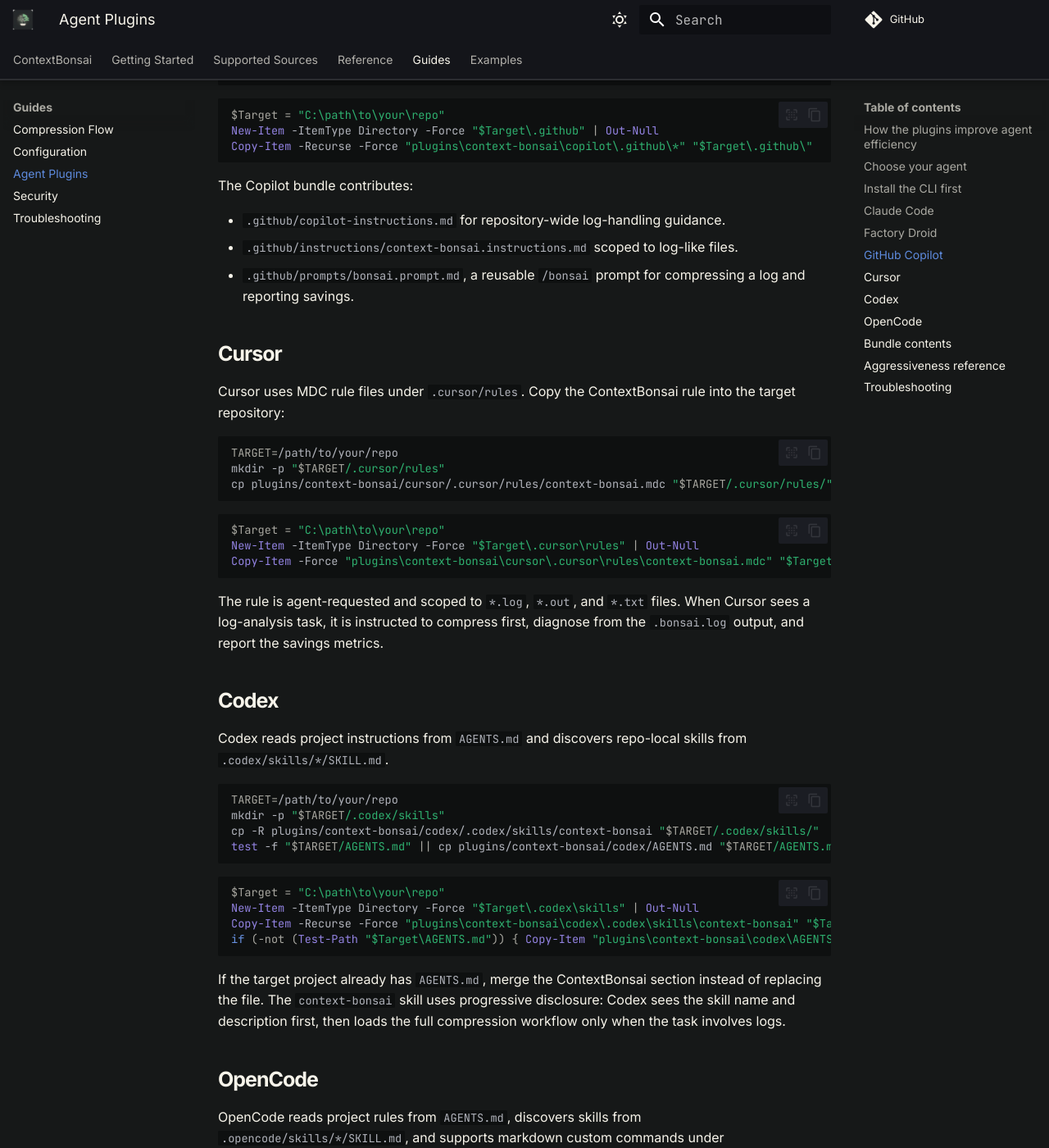
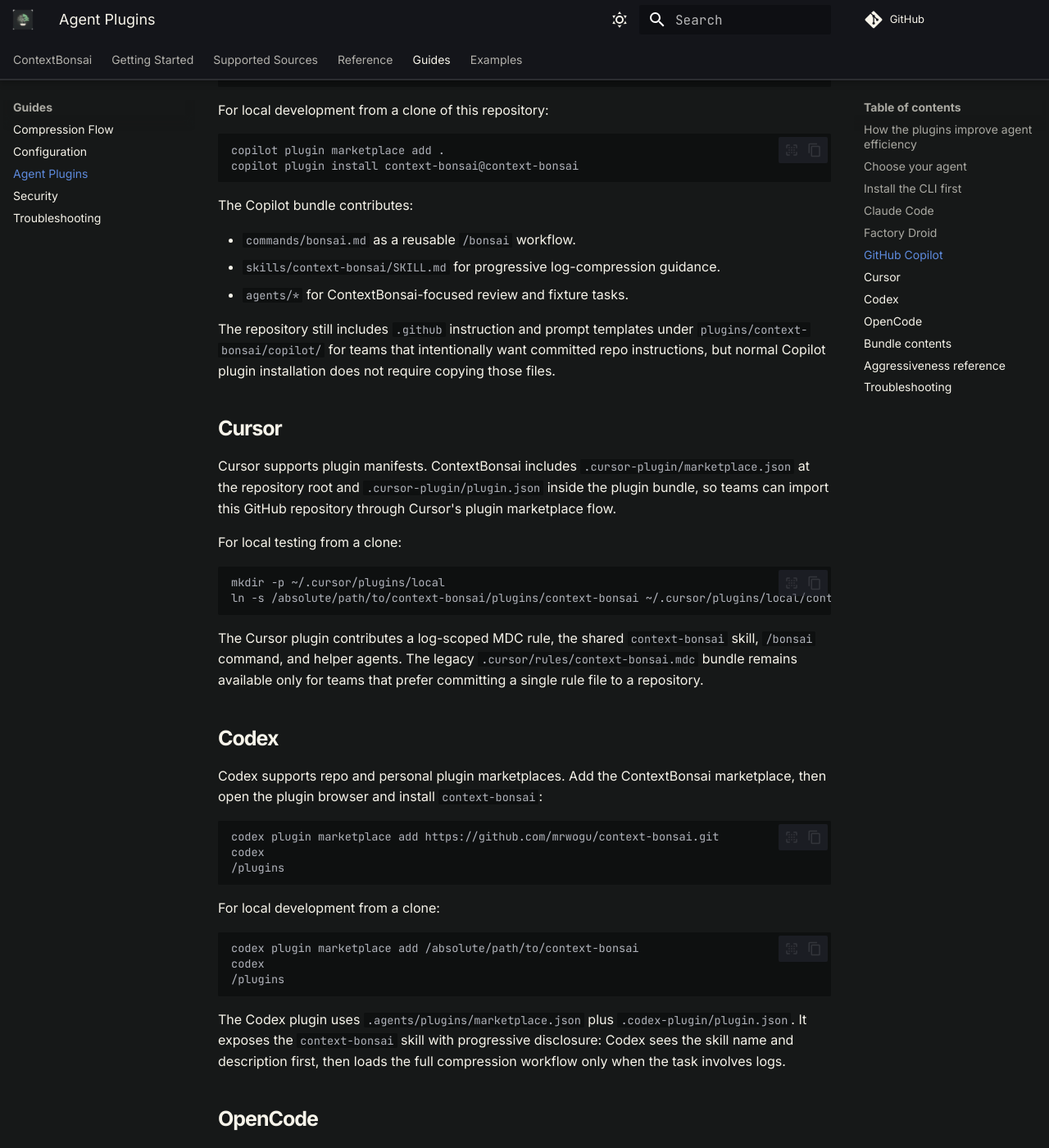
Before and after one commit to mrwogu/logstrip, an MkDocs documentation site: the page built from docs/guides/plugins.md, in a window 1280 px wide and 1400 px high, scrolled down 2763 px. Shown: the whole window at 82% size. Built offline with MkDocs 1.6.1 and Material for MkDocs 9.7.7, drawn with Linux system fonts in a browser that asks for light colours; comment, search, counter and statistics services are not loaded; some of the changed text lies outside the part shown.

Commit message:
feat: add marketplace manifests for agent plugins

````diff
--- a/docs/guides/plugins.md
+++ b/docs/guides/plugins.md
@@ -16,7 +16,7 @@ That gives the agent a smaller, higher-signal file plus measurable savings from
 | Less repetition        | Collapses duplicates and internal stack frames                          | The model spends attention on unique failure evidence  |
 | Safer sharing          | Keeps full raw logs out of chat unless explicitly requested             | Lower risk of copying noisy or sensitive log material  |
 | Measurable ROI         | Reports input/output token estimates and `savingsPercent`               | Teams can see how much context budget was recovered    |
-| Repeatable workflow    | Provides commands, rules, skills, or `AGENTS.md` instructions per agent | Every agent follows the same compression-first pattern |
+| Repeatable workflow    | Provides marketplace manifests, commands, rules, skills, or `AGENTS.md` instructions per agent | Every agent follows the same compression-first pattern |
 
 If `--stats` reports `inputTokens=18000` and `outputTokens=4500`, the agent
 receives 75% less log context while still preserving diagnostic lines.
@@ -25,16 +25,16 @@ receives 75% less log context while still preserving diagnostic lines.
 
 Start with the agent your team already uses. All paths below install the same
 compression-first workflow; they only differ in how each agent discovers
-commands, rules, skills, or repo instructions.
+plugin manifests, commands, rules, skills, or repo instructions.
 
 | Agent | Install surface | What you get | Start here |
 | :--- | :--- | :--- | :--- |
 | Claude Code | Git-backed plugin marketplace | `/bonsai`, `context-bonsai` skill, reviewer/fixture agents | [Claude Code](#claude-code) |
 | Factory Droid | Droid plugin marketplace | `/bonsai`, `context-bonsai` skill, reviewer/fixture droids | [Factory Droid](#factory-droid) |
-| GitHub Copilot | `.github` instructions and prompts | repo-wide log handling plus reusable Bonsai prompt | [GitHub Copilot](#github-copilot) |
-| Cursor | `.cursor/rules/*.mdc` | agent-requested log compression rule | [Cursor](#cursor) |
-| Codex | `AGENTS.md` and `.codex/skills` | progressive log-compression skill | [Codex](#codex) |
-| OpenCode | `AGENTS.md`, `.opencode/skills`, `.opencode/commands` | skill plus `/bonsai` command | [OpenCode](#opencode) |
+| GitHub Copilot | Git-backed Copilot plugin marketplace | `/bonsai`, `context-bonsai` skill, reviewer/fixture agents | [GitHub Copilot](#github-copilot) |
+| Cursor | Cursor plugin marketplace | log rule, `context-bonsai` skill, `/bonsai` command, agents | [Cursor](#cursor) |
+| Codex | Codex plugin marketplace | progressive log-compression skill | [Codex](#codex) |
+| OpenCode | OpenCode-native skill and command bundle | skill plus `/bonsai` command | [OpenCode](#opencode) |
 
 ## Install the CLI first
 
@@ -93,80 +93,81 @@ The Droid plugin contributes the same `bonsai` command and
 
 ## GitHub Copilot
 
-GitHub Copilot uses repository custom instructions and reusable prompt files.
-From a clone of this repository, copy the bundled `.github` tree into the
-target repository:
+GitHub Copilot supports Git-backed plugins. Add the ContextBonsai marketplace,
+then install the plugin:
 
 ```bash
-TARGET=/path/to/your/repo
-mkdir -p "$TARGET/.github"
-cp -R plugins/context-bonsai/copilot/.github/. "$TARGET/.github/"
+copilot plugin marketplace add https://github.com/mrwogu/context-bonsai.git
+copilot plugin install context-bonsai@context-bonsai
 ```
 
-```powershell
-$Target = "C:\path\to\your\repo"
-New-Item -ItemType Directory -Force "$Target\.github" | Out-Null
-Copy-Item -Recurse -Force "plugins\context-bonsai\copilot\.github\*" "$Target\.github\"
+For local development from a clone of this repository:
+
+```bash
+copilot plugin marketplace add .
+copilot plugin install context-bonsai@context-bonsai
 ```
 
 The Copilot bundle contributes:
 
-- `.github/copilot-instructions.md` for repository-wide log-handling guidance.
-- `.github/instructions/context-bonsai.instructions.md` scoped to log-like
-  files.
-- `.github/prompts/bonsai.prompt.md`, a reusable `/bonsai` prompt for
-  compressing a log and reporting savings.
+- `commands/bonsai.md` as a reusable `/bonsai` workflow.
+- `skills/context-bonsai/SKILL.md` for progressive log-compression guidance.
+- `agents/*` for ContextBonsai-focused review and fixture tasks.
+
+The repository still includes `.github` instruction and prompt templates under
+`plugins/context-bonsai/copilot/` for teams that intentionally want committed
+repo instructions, but normal Copilot plugin installation does not require
+copying those files.
 
 ## Cursor
 
-Cursor uses MDC rule files under `.cursor/rules`. Copy the ContextBonsai rule
-into the target repository:
+Cursor supports plugin manifests. ContextBonsai includes
+`.cursor-plugin/marketplace.json` at the repository root and
+`.cursor-plugin/plugin.json` inside the plugin bundle, so teams can import this
+GitHub repository through Cursor's plugin marketplace flow.
+
+For local testing from a clone:
 
 ```bash
-TARGET=/path/to/your/repo
-mkdir -p "$TARGET/.cursor/rules"
-cp plugins/context-bonsai/cursor/.cursor/rules/context-bonsai.mdc "$TARGET/.cursor/rules/"
+mkdir -p ~/.cursor/plugins/local
+ln -s /absolute/path/to/context-bonsai/plugins/context-bonsai ~/.cursor/plugins/local/context-bonsai
 ```
 
-```powershell
-$Target = "C:\path\to\your\repo"
-New-Item -ItemType Directory -Force "$Target\.cursor\rules" | Out-Null
-Copy-Item -Force "plugins\context-bonsai\cursor\.cursor\rules\context-bonsai.mdc" "$Target\.cursor\rules\"
-```
-
-The rule is agent-requested and scoped to `*.log`, `*.out`, and `*.txt` files.
-When Cursor sees a log-analysis task, it is instructed to compress first,
-diagnose from the `.bonsai.log` output, and report the savings metrics.
+The Cursor plugin contributes a log-scoped MDC rule, the shared
+`context-bonsai` skill, `/bonsai` command, and helper agents. The legacy
+`.cursor/rules/context-bonsai.mdc` bundle remains available only for teams that
+prefer committing a single rule file to a repository.
 
 ## Codex
 
-Codex reads project instructions from `AGENTS.md` and discovers repo-local
-skills from `.codex/skills/*/SKILL.md`.
+Codex supports repo and personal plugin marketplaces. Add the ContextBonsai
+marketplace, then open the plugin browser and install `context-bonsai`:
 
 ```bash
-TARGET=/path/to/your/repo
-mkdir -p "$TARGET/.codex/skills"
-cp -R plugins/context-bonsai/codex/.codex/skills/context-bonsai "$TARGET/.codex/skills/"
-test -f "$TARGET/AGENTS.md" || cp plugins/context-bonsai/codex/AGENTS.md "$TARGET/AGENTS.md"
+codex plugin marketplace add https://github.com/mrwogu/context-bonsai.git
+codex
+/plugins
 ```
 
-```powershell
-$Target = "C:\path\to\your\repo"
-New-Item -ItemType Directory -Force "$Target\.codex\skills" | Out-Null
-Copy-Item -Recurse -Force "plugins\context-bonsai\codex\.codex\skills\context-bonsai" "$Target\.codex\skills\"
-if (-not (Test-Path "$Target\AGENTS.md")) { Copy-Item "plugins\context-bonsai\codex\AGENTS.md" "$Target\AGENTS.md" }
+For local development from a clone:
+
+```bash
+codex plugin marketplace add /absolute/path/to/context-bonsai
+codex
+/plugins
 ```
 
-If the target project already has `AGENTS.md`, merge the ContextBonsai section
-instead of replacing the file. The `context-bonsai` skill uses progressive
-disclosure: Codex sees the skill name and description first, then loads the
-full compression workflow only when the task involves logs.
+The Codex plugin uses `.agents/plugins/marketplace.json` plus
+`.codex-plugin/plugin.json`. It exposes the `context-bonsai` skill with
+progressive disclosure: Codex sees the skill name and description first, then
+loads the full compression workflow only when the task involves logs.
 
 ## OpenCode
 
-OpenCode reads project rules from `AGENTS.md`, discovers skills from
-`.opencode/skills/*/SKILL.md`, and supports markdown custom commands under
-`.opencode/commands`.
+OpenCode's plugin system is for JavaScript/TypeScript hook modules loaded from
+`.opencode/plugins/` or from npm via `opencode.json`. ContextBonsai's OpenCode
+integration is intentionally a native skill and command bundle because the
+workflow is "compress this log before analysis", not a lifecycle hook.
 
 ```bash
 TARGET=/path/to/your/repo
@@ -196,16 +197,33 @@ the plugin bundle, these are the shipped integration files:
 ??? info "Repository layout"
 
     ```text
+    .agents/
+      plugins/
+        marketplace.json
     .claude-plugin/
+      marketplace.json
+    .cursor-plugin/
       marketplace.json
     .factory-plugin/
       marketplace.json
+    .github/
+      plugin/
+        marketplace.json
     plugins/
       context-bonsai/
         .claude-plugin/
           plugin.json
+        .codex-plugin/
+          plugin.json
+        .cursor-plugin/
+          plugin.json
         .factory-plugin/
           plugin.json
+        .github/
+          plugin/
+            plugin.json
+        rules/
+          context-bonsai.mdc
         copilot/
           .github/
             copilot-instructions.md
@@ -260,9 +278,10 @@ All plugin prompts defer to the same aggressiveness levels as the CLI:
 **Command not found** - Make sure `bonsai` or `context-bonsai` is on your
 PATH after `npm i -g context-bonsai`. Verify with `bonsai --version`.
 
-**Relative plugin path fails** - Add this repository as a Git-backed
-marketplace. URL-only marketplace files do not download sibling plugin
-directories referenced by relative paths.
+**Plugin does not appear after install** - Restart the agent and confirm it is
+reading the marketplace file for that ecosystem: `.github/plugin/marketplace.json`
+for Copilot, `.cursor-plugin/marketplace.json` for Cursor, or
+`.agents/plugins/marketplace.json` for Codex.
 
 **No savings reported** - The log may already be compact, or the
 aggressiveness level may be too low. Try `aggressive` for maximum compression.
````
Also changed, not shown: README.md (+5 -5 lines), 7 other files.
